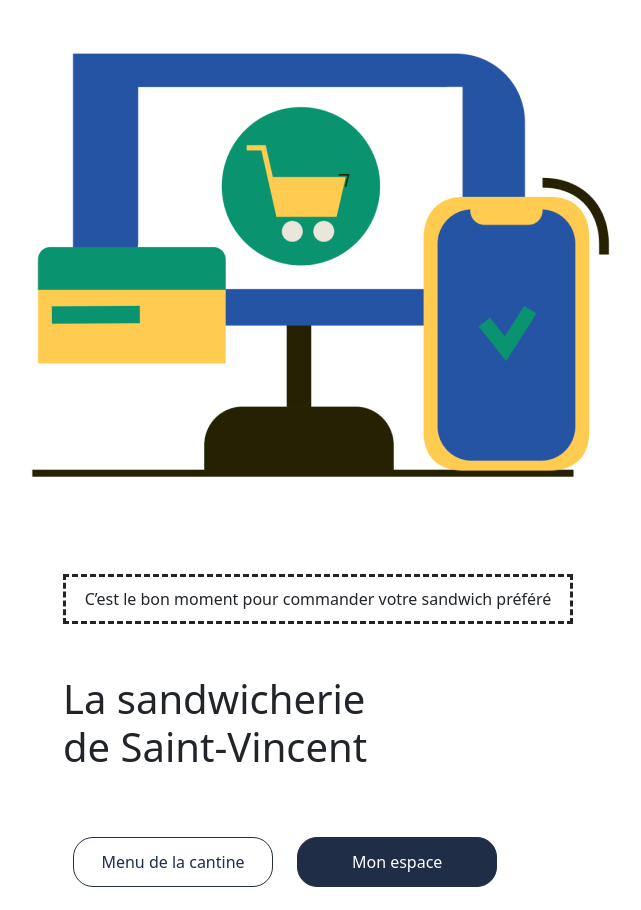
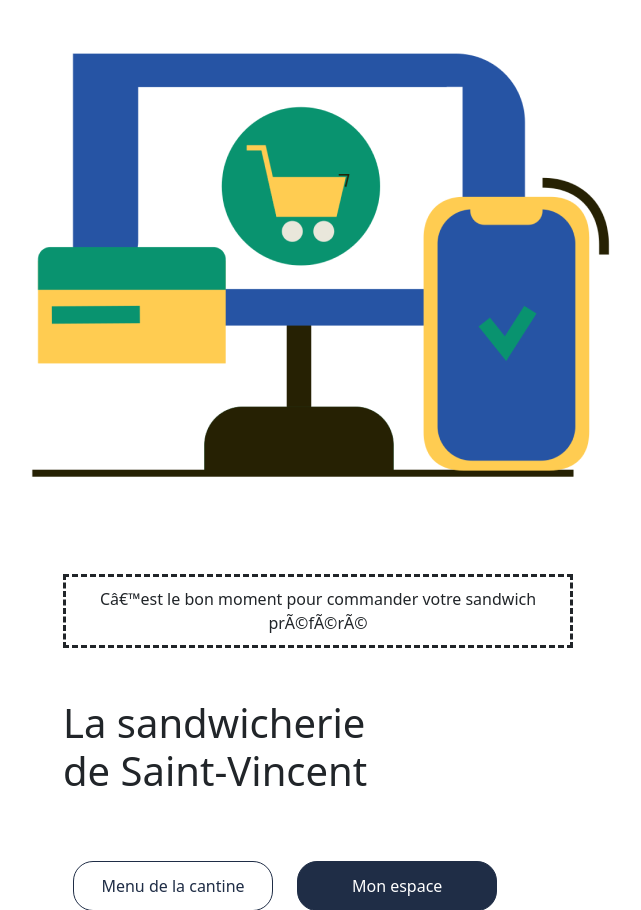
Before and after one commit to Antony013/sandwich, a PHP site: page / in a window 1280 px wide. Shown: the part 197-1107 px from the top of the page, without its empty margins (322-963 px from the left). Before the commit the page ends 1084 px from the top, so only its background shows below. Run offline with PHP 8.4, Linux system fonts and the light colour scheme; data that the repository does not hold is empty; some libraries are stand-ins or nearby versions.

Commit message:
Update index.php

```diff
--- a/projet_fin_annee_sandwich/index.php
+++ b/projet_fin_annee_sandwich/index.php
@@ -11,7 +11,7 @@
 				<!-- partie gauche de la page -->
 				<div id="left-index">
 					<p id="first-txt-index">
-						C’est le bon moment pour commander votre sandwich préféré
+						Câ€™est le bon moment pour commander votre sandwich prÃ©fÃ©rÃ©
 					</p>
 					<h1>
 						La sandwicherie<br>de Saint-Vincent
@@ -44,7 +44,7 @@
 							</div>
 						</div>
 					</div>
-					<!-- btn pour rediriger à la page de connexion -->
+					<!-- btn pour rediriger Ã  la page de connexion -->
 					<a href="require/login/login.php" >
 						<button type="button" class="btn-log">
 							Mon espace
@@ -58,5 +58,7 @@
 			</div>
 		</section>
 
+		<?php require"require/header_footer/footer.php" ?>
+
 	</body>
 </html>
```
